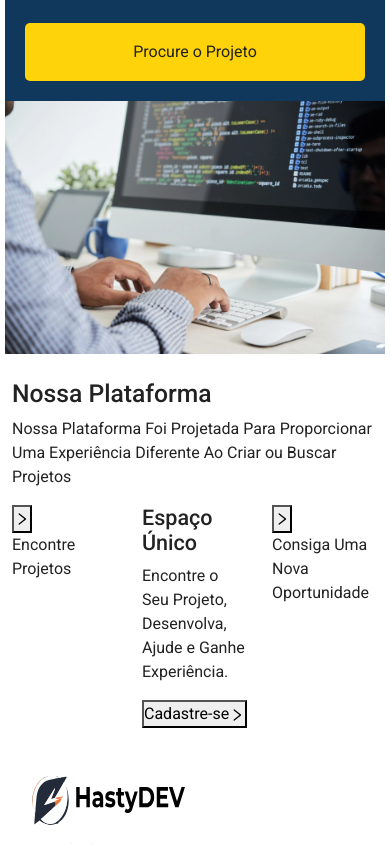
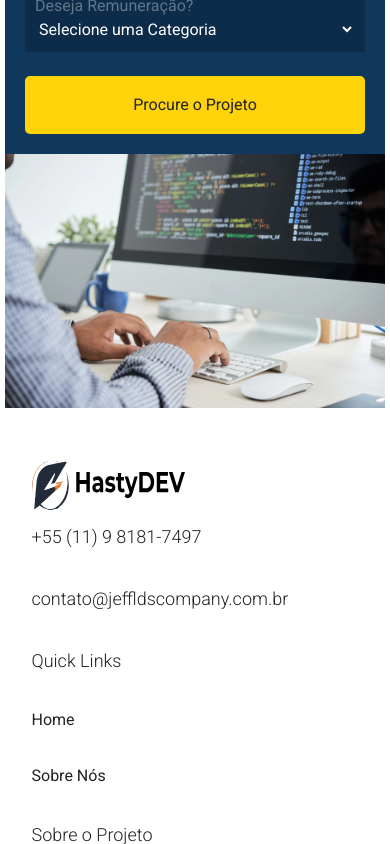
Before and after one commit to Hasty-DEV/HastyDEV, a React (Vite) app in the folder frontend/: page /project in a window 390 px wide. Shown: the part 1156-2000 px from the top of the page. Built offline with nearby package versions, Linux system fonts and the light colour scheme.

Commit message:
Ajuste na Responsividade do Project e remoção de conteúdo indesejável

```diff
--- a/frontend/src/routes/Project/Project.tsx
+++ b/frontend/src/routes/Project/Project.tsx
@@ -5,10 +5,10 @@ import {
   HeadingTitle,
   Paragraph,
 } from "../../components/Texts/Texts";
-import { Link } from "react-router-dom";
-import { AiOutlineRight, AiOutlineLine } from "react-icons/ai";
+import { AiOutlineLine } from "react-icons/ai";
 import SearchForm from "../../components/SearchForm/SearchForm";
 import ProjectImg1 from "../../assets/images/Project/ProjectImg1.webp";
+
 
 const Project: React.FC = () => {
   return (
@@ -27,7 +27,7 @@ const Project: React.FC = () => {
               />
             </Col>
           </Col>
-          <Col xs={12}  sm={6}>
+          <Col xs={12} sm={6}>
             <ProjectParagraph
               paragraph="Em nosso espaço de co-working, a inovação se torna realidade. Na
               HastyDEV, oferecemos um ambiente único onde mentes criativas se
@@ -38,74 +38,14 @@ const Project: React.FC = () => {
               futuro."
             />
           </Col>
-          <Col xs={12}>
+          <Col xs={12} sm={6}>
             <SearchForm />
           </Col>
-          <Col xs={12}>
+          <Col xs={12} sm={6}>
             <img src={ProjectImg1} alt="" className="img-fluid" />
           </Col>
         </Row>
       </ProjectFirstSection>
-      <ProjectSecondSection>
-        <Row>
-          <Col xs={12}>
-            <Col xs={12} sm={5} md={4}>
-              <h2>Nossa Plataforma</h2>
-            </Col>
-            <Col xs={12} sm={5} md={6}>
-              <p>
-                Nossa Plataforma Foi Projetada Para Proporcionar Uma Experiência
-                Diferente Ao Criar ou Buscar Projetos
-              </p>
-            </Col>
-            <Col xs={4} sm={2} md={2}></Col>
-          </Col>
-          <Col xs={4}>
-            <Col xs={12}>
-              <Link to="/register">
-                <button title="Link to register">
-                  <AiOutlineRight size={16} />
-                </button>
-              </Link>
-            </Col>
-            <Col xs={12}>
-              <p>Encontre Projetos</p>
-            </Col>
-          </Col>
-          <Col xs={4}>
-            <Col xs={12}>
-              <Col xs={8}></Col>
-              <Col xs={4}></Col>
-            </Col>
-            <Col xs={12}>
-              <h4>Espaço Único</h4>
-              <p>
-                Encontre o Seu Projeto, Desenvolva, Ajude e Ganhe Experiência.
-              </p>
-            </Col>
-            <Col xs={12}>
-              <Link to="/register">
-                <button title="Link to register">
-                  Cadastre-se
-                  <AiOutlineRight size={16} />
-                </button>
-              </Link>
-            </Col>
-          </Col>
-          <Col xs={4}>
-            <Col xs={12}>
-              <Link to="/register">
-                <button title="Link to register">
-                  <AiOutlineRight size={16} />
-                </button>
-              </Link>
-            </Col>
-            <Col xs={12}>
-              <p>Consiga Uma Nova Oportunidade</p>
-            </Col>
-          </Col>
-        </Row>
-      </ProjectSecondSection>
     </>
   );
 };
@@ -132,12 +72,15 @@ const ProjectHeadingTitle = styled(HeadingTitle)`
 
   @media (max-width: 575px) {
     font-size: 2.5rem;
+    padding: 10px;
   }
 `;
-
 const ProjectSubInterTitle = styled(HeadingSubInterTitle)`
   display: inline-block;
   width: 40%;
+  @media (max-width: 575px) {
+    padding: 10px;
+  }
 `;
 
 const ProjectParagraph = styled(Paragraph)`
@@ -147,10 +90,6 @@ const ProjectParagraph = styled(Paragraph)`
 
   @media (max-width: 575px) {
     font-size: 1rem;
-    padding-right: 5px;
+    padding: 10px;
   }
 `;
-
-const ProjectSecondSection = styled(Container)`
-  margin-top: 5%;
-`;
```
